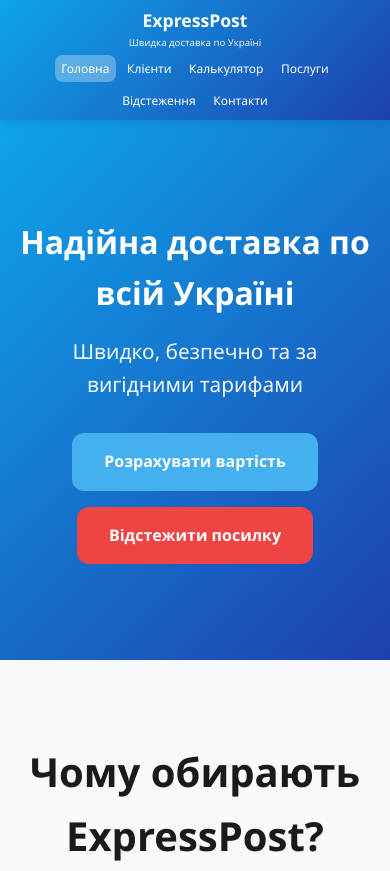
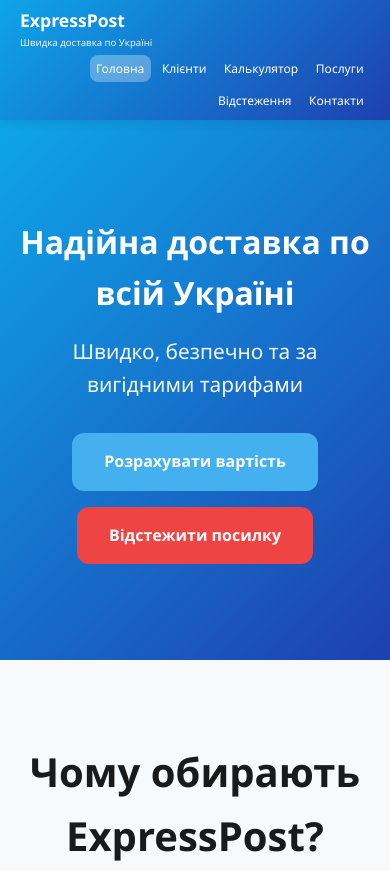
Before and after one commit to tsaplyuk/ExpressPost, a plain HTML site: page index.html in a window 390 px wide. Shown: the top 871 px of the page. Drawn offline with Linux system fonts and the light colour scheme.

Commit message:
Add files via upload

```diff
--- a/styles.css
+++ b/styles.css
@@ -36,6 +36,17 @@
   gap: 0.5rem;
 }
 
+.logo {
+  flex-shrink: 0;
+}
+
+.nav {
+  display: flex;
+  gap: 0.75rem;
+  flex-wrap: wrap;
+  margin-left: auto;
+}
+
 .logo h1 {
   font-size: 1.5rem;
   font-weight: 700;
@@ -47,11 +58,6 @@
   opacity: 0.9;
 }
 
-.nav {
-  display: flex;
-  gap: 0.75rem;
-  flex-wrap: wrap;
-}
 
 .nav-link {
   color: white;
@@ -849,9 +855,14 @@
   }
 
   .header-content {
-    flex-direction: column;
-    text-align: center;
+    flex-direction: row;
+    justify-content: space-between;
+    align-items: center;
     gap: 0.3rem;
+  }
+
+  .logo {
+    flex-shrink: 0;
   }
 
   .logo h1 {
@@ -863,9 +874,9 @@
   }
 
   .nav {
-    justify-content: center;
+    justify-content: flex-end;
     gap: 0.3rem;
-    width: 100%;
+    margin-left: auto;
   }
 
   .nav-link {
```
